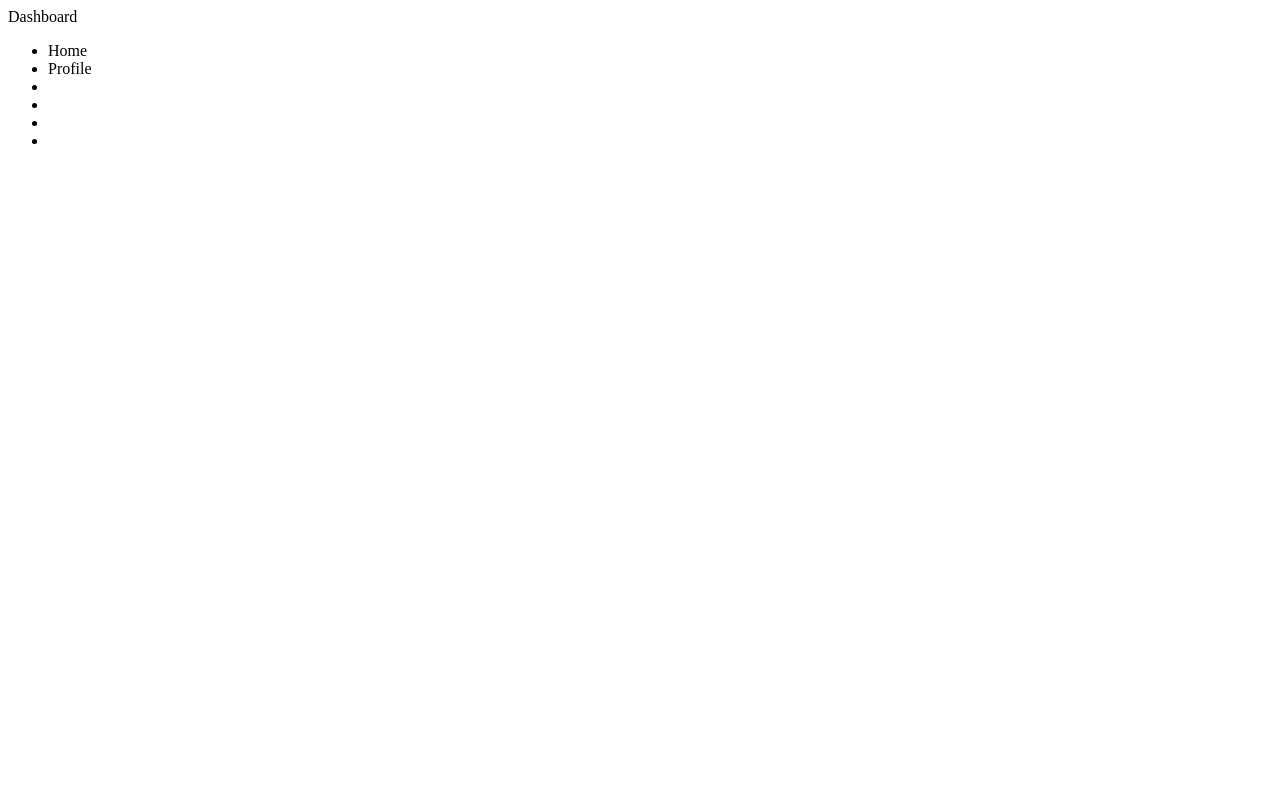
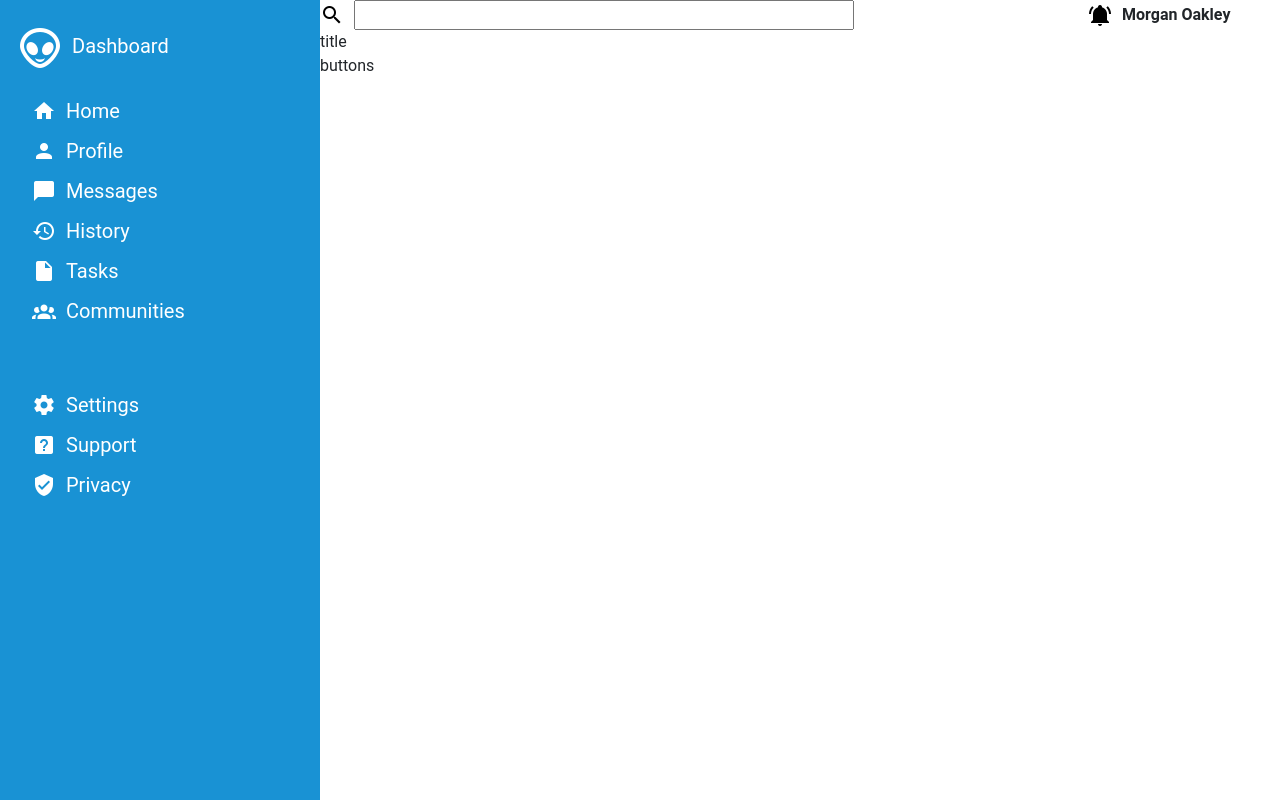
Before and after one commit to renaldas112/odin-dashboard, a website: page index.html in a window 1280 px wide. Drawn offline with nearby package versions, Linux system fonts and the light colour scheme.

Commit message:
added icons, 20% done

```diff
--- a/index.html
+++ b/index.html
@@ -5,25 +5,55 @@
     <meta http-equiv="X-UA-Compatible" content="IE=edge" />
     <meta name="viewport" content="width=device-width, initial-scale=1.0" />
     <title>Admin Dashboard</title>
-
     <link rel="stylesheet" href="./style/style.css" />
+    <link
+      href="https://cdn.jsdelivr.net/npm/bootstrap@5.2.1/dist/css/bootstrap.min.css"
+      rel="stylesheet"
+      integrity="sha384-iYQeCzEYFbKjA/T2uDLTpkwGzCiq6soy8tYaI1GyVh/UjpbCx/TYkiZhlZB6+fzT"
+      crossorigin="anonymous"
+    />
   </head>
   <body>
-    <header></header>
-    <aside>
-      <div class="nav__title">Dashboard</div>
-      <div>
-        <ul>
-          <li>Home</li>
-          <li>Profile</li>
-          <li></li>
-          <li></li>
-          <li></li>
-          <li></li>
-        </ul>
+    <main class="d-flex">
+      <div class="header">
+        <div class="header__main d-flex justify-content-between">
+          <div class="header__main--left d-flex align-items-center gap-10">
+            <img src="img/icons/magnify.png" />
+            <input type="text" name="search" />
+          </div>
+          <div class="header__main--right d-flex align-items-center gap-10">
+            <img src="img/icons/bell-ring.png" />
+            <div><b>Morgan Oakley</b></div>
+          </div>
+        </div>
+        <div class="header__submain">
+          <div class="header__submain--title">title</div>
+          <div class="header__submain--buttons">buttons</div>
+        </div>
       </div>
-    </aside>
-    <main></main>
+      <aside class="d-flex w-25 flex-column fs-5">
+        <div class="nav__title mx-2 my-4">
+          <img class="img-fluid mx-2" src="img/logo.png" />Dashboard
+        </div>
+        <div class="nav__links mb-5">
+          <ul class="d-flex flex-column gap-10">
+            <li><img src="img/icons/home.png" />Home</li>
+            <li><img src="img/icons/account.png" />Profile</li>
+            <li><img src="img/icons/message.png" />Messages</li>
+            <li><img src="img/icons/history.png" />History</li>
+            <li><img src="img/icons/file.png" />Tasks</li>
+            <li><img src="img/icons/account-group.png" />Communities</li>
+          </ul>
+        </div>
+        <div class="nav__sublinks">
+          <ul class="d-flex flex-column gap-10">
+            <li><img src="img/icons/cog.png" />Settings</li>
+            <li><img src="img/icons/help-box.png" />Support</li>
+            <li><img src="img/icons/shield-check.png" />Privacy</li>
+          </ul>
+        </div>
+      </aside>
+    </main>
   </body>
   <script defer src="./script.js"></script>
 </html>
--- a/style/style.scss
+++ b/style/style.scss
@@ -1 +1,42 @@
 // Write your styles
+
+* {
+  font-family: "Roboto";
+}
+
+.gap-10 {
+  gap: 10px;
+}
+
+aside {
+  order: -1;
+  background-color: #1992d4;
+  color: #fff;
+  height: 100vh;
+}
+
+ul {
+  li {
+    display: flex;
+    align-items: center;
+    gap: 10px;
+    list-style-type: none;
+    padding: 0;
+  }
+}
+
+.header {
+  flex-grow: 1;
+}
+
+.header__main {
+  &--left {
+    input {
+      width: 500px;
+    }
+  }
+
+  &--right {
+    width: 20%;
+  }
+}
```
Also changed, not shown: img/icons/account-group.png (added), img/icons/account.png (added), img/icons/bell-ring.png (added), img/icons/cog.png (added), img/icons/file.png (added), img/icons/help-box.png (added), img/icons/history.png (added), img/icons/home.png (added), img/icons/magnify.png (added), img/icons/message.png (added), img/icons/shield-check.png (added), img/img.png (deleted), img/logo.png (added), img/settings.png (deleted), 1 more files.
